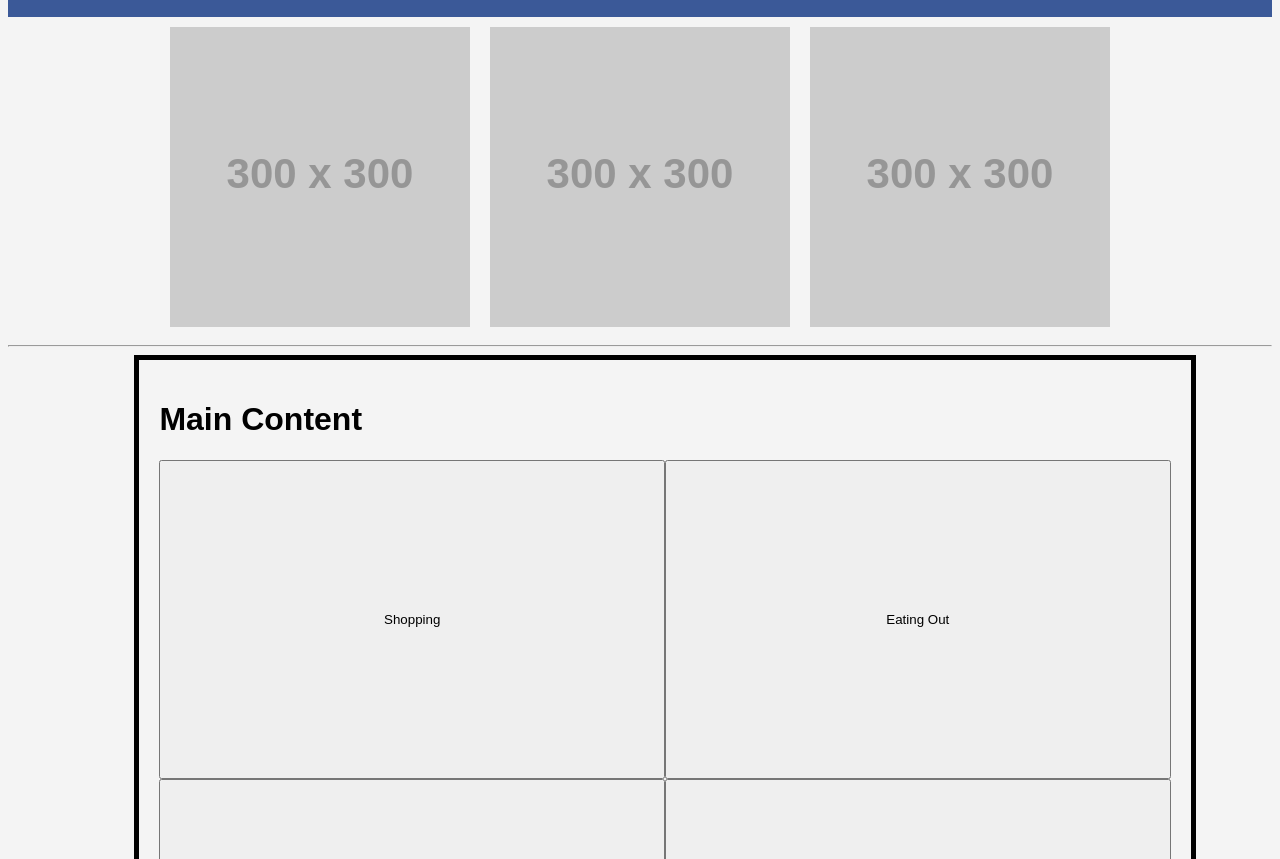
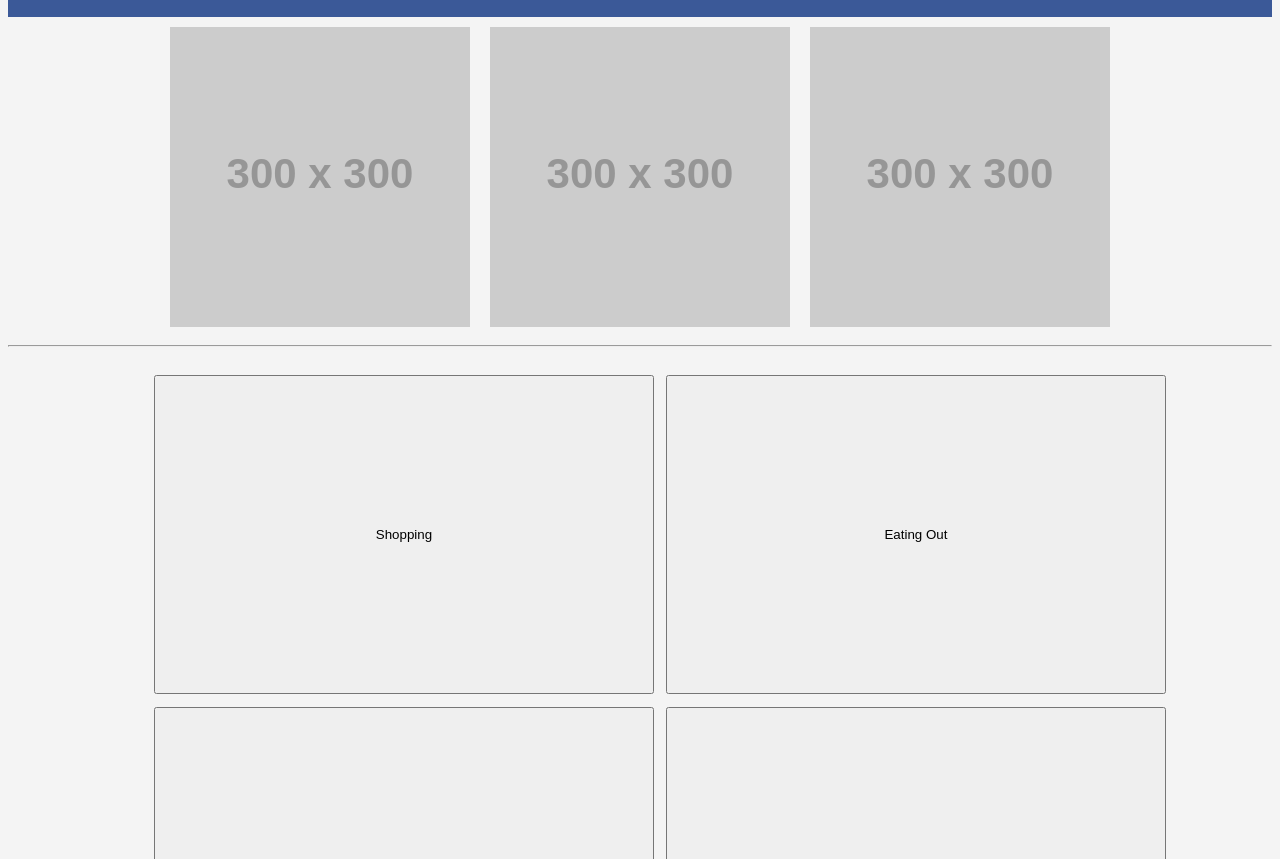
Before and after one commit to JSutliff/unionSquareApp, a plain HTML site: page index.html in a window 1280 px wide. Shown: the part 93-952 px from the top of the page. Drawn offline with Linux system fonts and the light colour scheme; placeholder pictures from the web are drawn by us.

Commit message:
removed border on main content

```diff
--- a/index.html
+++ b/index.html
@@ -47,8 +47,6 @@
 
     <!-- Main Content -->
     <main id="main">
-      <h1>Main Content</h1>
-      <br>
       <button class="shopping">Shopping</button>
       <button class="eating">Eating Out</button>
       <button class="before">Before You Go</button>
--- a/style.css
+++ b/style.css
@@ -73,12 +73,13 @@ body {
   padding: 20px;
   overflow: hidden;
   width: 80%;
-  border: 5px solid black;
   margin-left: 10%;
   margin-right: 10%;
   display: grid;
   grid-template-columns: 1fr 1fr;
+  grid-gap: 1vw;
 }
+
 
 button {
   padding: 150px 150px
```
